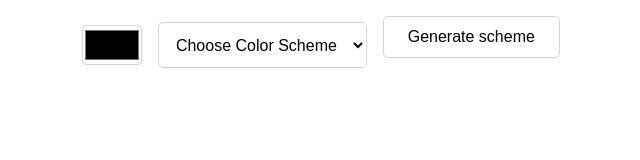
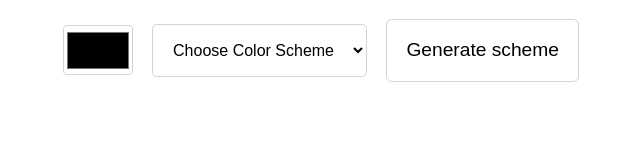
Before and after one commit to shpokas-io/Color-scheme-picker, a plain HTML site: page index.html in a window 1280 px wide. Shown: the whole page, without its empty margins (319-959 px from the left). Drawn offline with Linux system fonts and the light colour scheme.

Commit message:
added media queries for medium size and large size screen

```diff
--- a/css/style.css
+++ b/css/style.css
@@ -30,12 +30,12 @@
   padding: 0.7em 1.5em;
   border-radius: 0.3em;
   margin-bottom: 1em;
+  max-width: 200px;
   cursor: pointer;
 }
 
 #btn-generate-scheme:hover {
   background-color: rgb(212, 212, 212);
-  font-weight: bold;
 }
 
 nav {
@@ -50,10 +50,6 @@ nav {
   align-items: center;
 }
 
-.clr-container {
-  display: flex;
-}
-
 .clr {
   width: 100%;
   height: 200px;
@@ -64,3 +60,52 @@ nav {
   justify-content: space-between;
   font-size: 0.9em;
 }
+/* MEDIUM SCREEN */
+@media (min-width: 768px) {
+  .clr-scheme-navigation-container {
+    justify-content: space-between;
+  }
+
+  .clr-container {
+    display: flex;
+    flex-direction: row;
+    justify-content: center;
+  }
+
+  .clr {
+    width: 50%;
+    height: 50vh;
+  }
+
+  #btn-generate-scheme {
+    margin: 0;
+  }
+}
+/* Large screen size */
+@media (min-width: 1024px) {
+  .clr-scheme-navigation-container {
+    justify-content: center;
+    font-size: 1.2em;
+  }
+
+  #clr-scheme-profile,
+  #btn-generate-scheme {
+    padding: 1em;
+  }
+
+  .clr {
+    width: 33.33%;
+    height: 50vh;
+  }
+
+  #btn-generate-scheme {
+    margin: 0;
+  }
+
+  #clr-seed {
+    width: 70px;
+    height: 50px;
+    border-radius: 0.3em;
+    padding: 0.1em;
+  }
+}
--- a/script.js
+++ b/script.js
@@ -52,7 +52,7 @@ gnrtBtn.addEventListener("click", function () {
         colorDiv.style.backgroundColor = color.hex.value;
         //Styling div
         colorDiv.style.width = "100%";
-        colorDiv.style.height = "200px";
+        colorDiv.classList.add("clr");
         colorDiv.style.position = "relative";
         colorDiv.style.cursor = "pointer";
 
```
